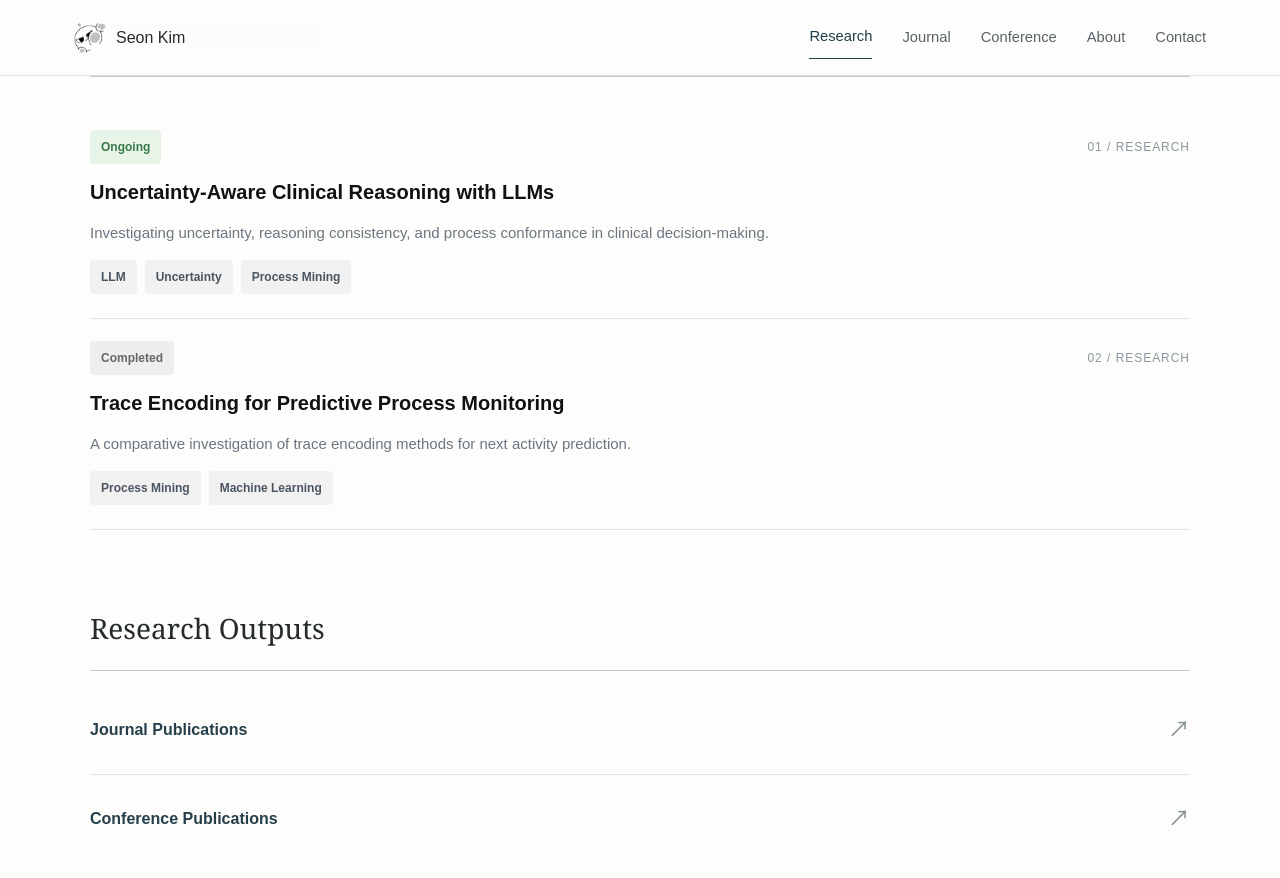
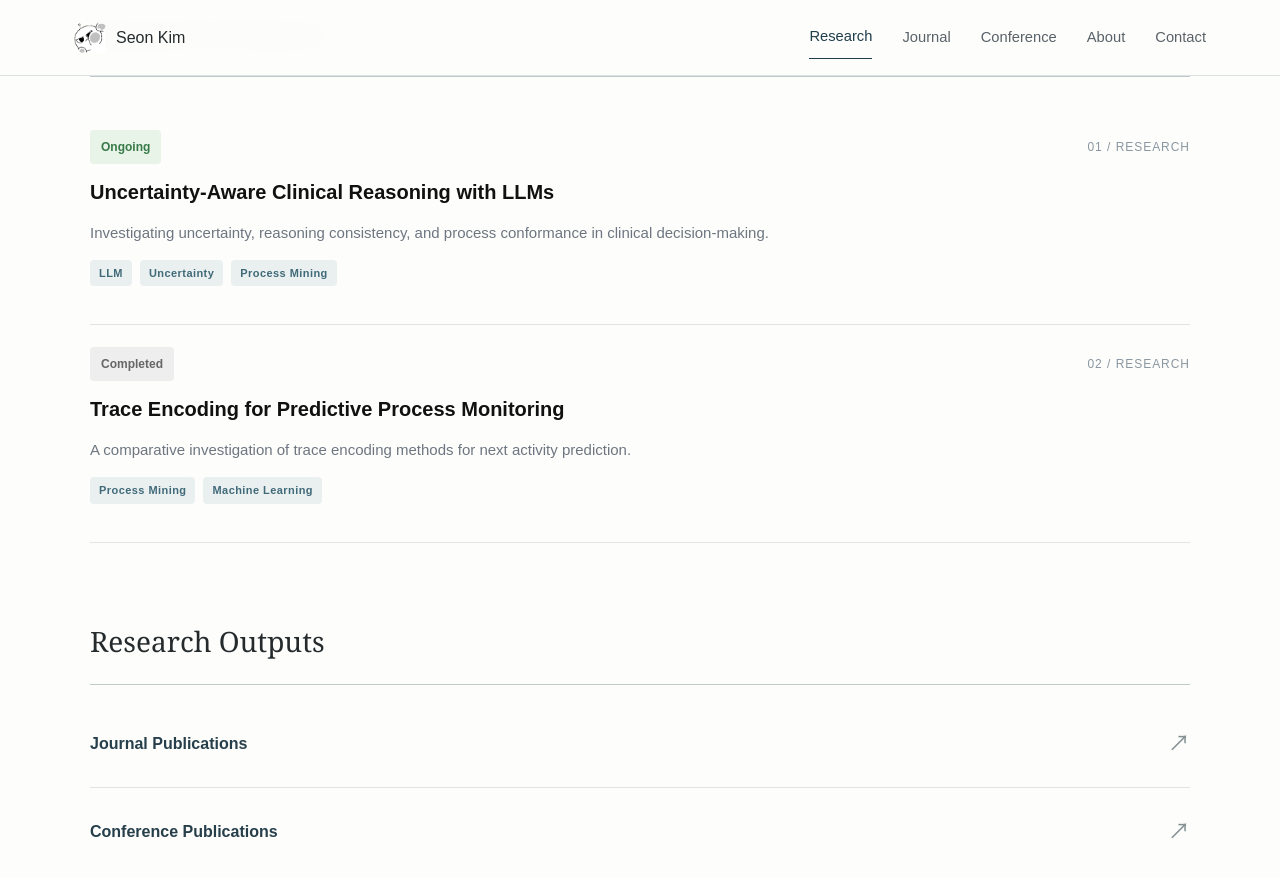
Before and after one commit to KSO012/KSO012.github.io, a Jekyll site: the page built from research.md, in a window 1280 px wide and 900 px high, scrolled down 908 px. Shown: the top 878 px of the window. Built offline with Jekyll 4.4.1, drawn with Linux system fonts in a browser that asks for light colours.

Commit message:
Update research.md

```diff
--- a/research.md
+++ b/research.md
@@ -136,7 +136,7 @@ permalink: /research/
           and process conformance in clinical decision-making.
         </p>
 
-        <div class="research-tags">
+        <div class="journal-badges">
           <span>LLM</span>
           <span>Uncertainty</span>
           <span>Process Mining</span>
@@ -159,7 +159,7 @@ permalink: /research/
           for next activity prediction.
         </p>
 
-        <div class="research-tags">
+        <div class="journal-badges">
           <span>Process Mining</span>
           <span>Machine Learning</span>
         </div>
```
